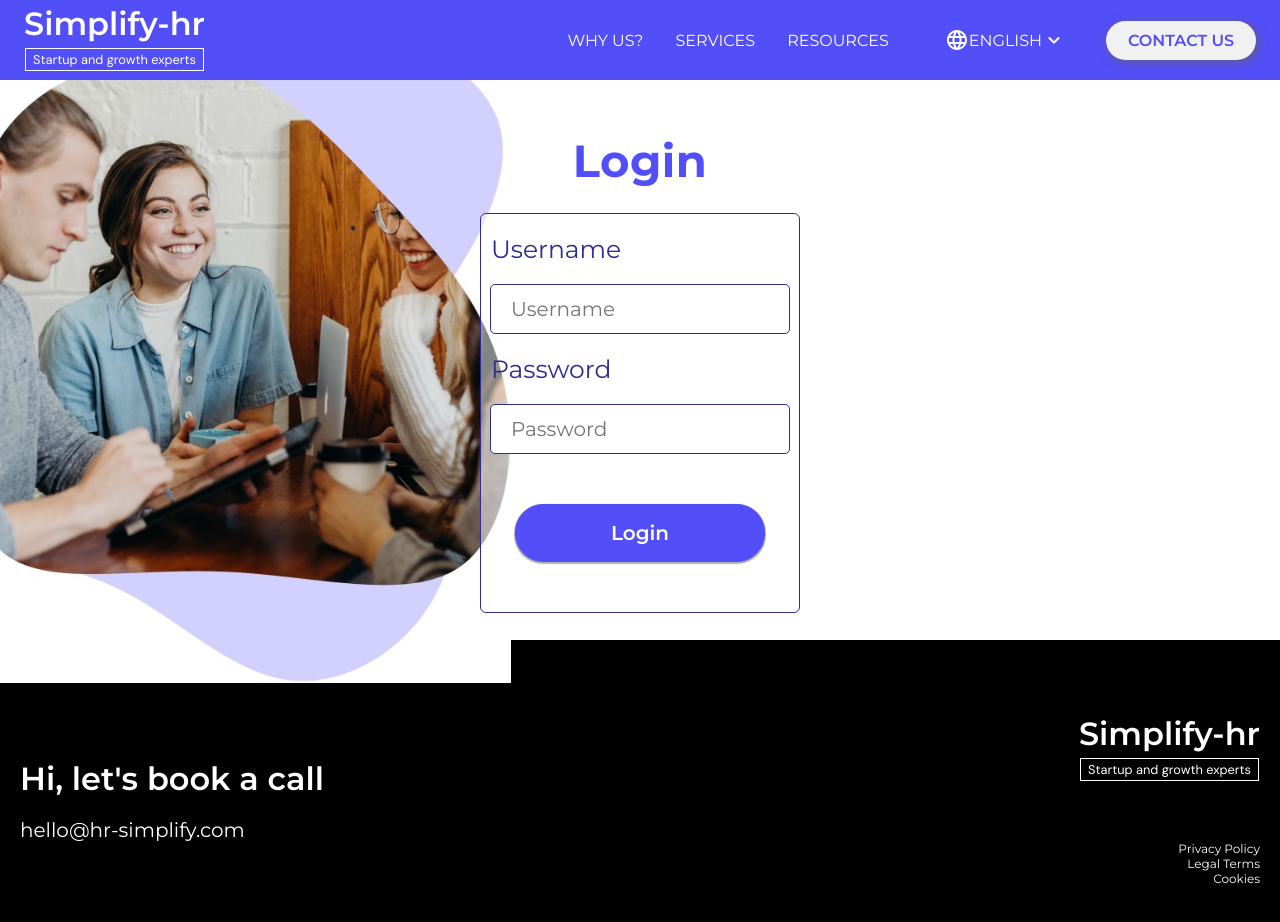
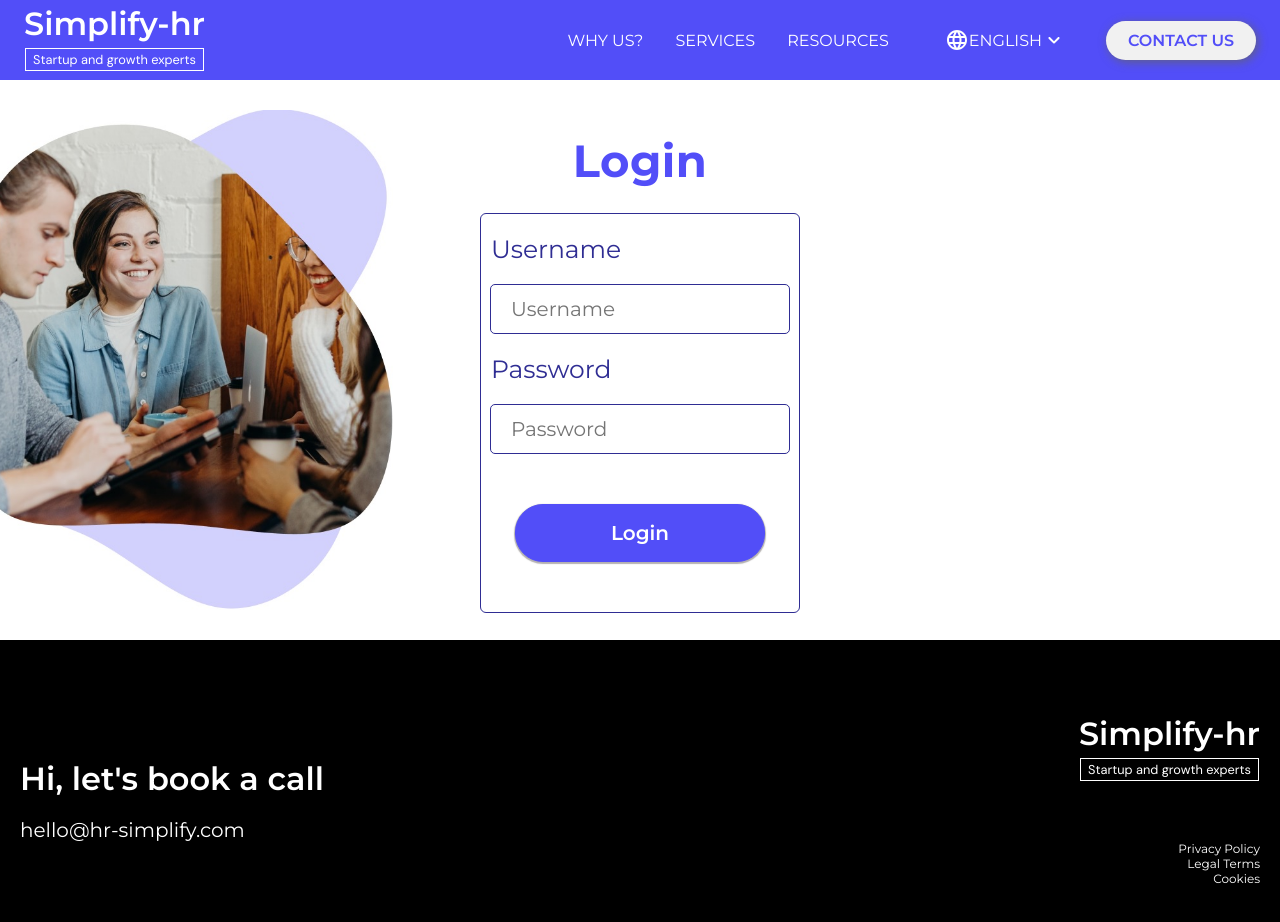
Before and after one commit to SmaelNicolas/Simplifyhr, a React (Create React App) app: page /login in a window 1280 px wide. Shown: the top 922 px of the page. Built offline with nearby package versions, Linux system fonts and the light colour scheme; no server answers; the database is empty.

Commit message:
login image fix size

```diff
--- a/src/pages/Login/LoginImages/LoginImagesStyled.js
+++ b/src/pages/Login/LoginImages/LoginImagesStyled.js
@@ -2,18 +2,18 @@ import styled from "styled-components";
 
 export const ImageContainer = styled.div`
 	width: 550px;
-	height: 645px;
+	height: 500px;
 	background-image: url(${({ url }) => `${url}`});
 	position: absolute;
 	background-position: center;
 	background-size: contain;
 	background-repeat: no-repeat;
-	left: -20px;
+	left: -80px;
 	overflow-x: hidden;
 
 	@media (max-width: 650px) {
 		width: 350px;
-		height: 445px;
 		bottom: 45px;
+		left: 0px;
 	}
 `;
```
